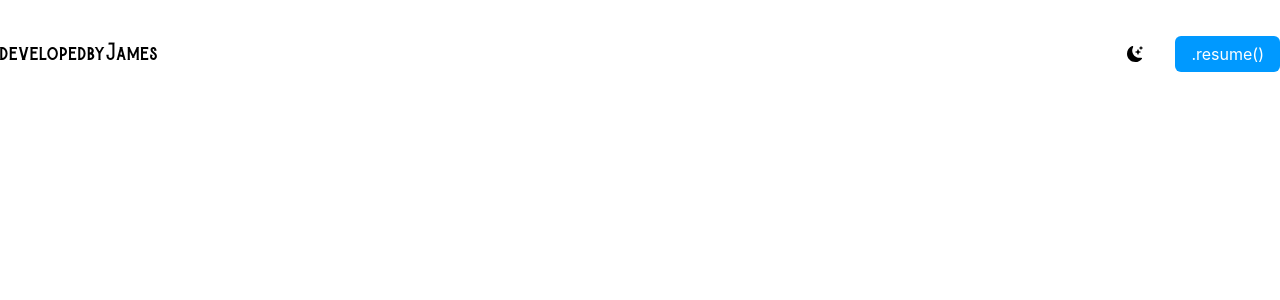
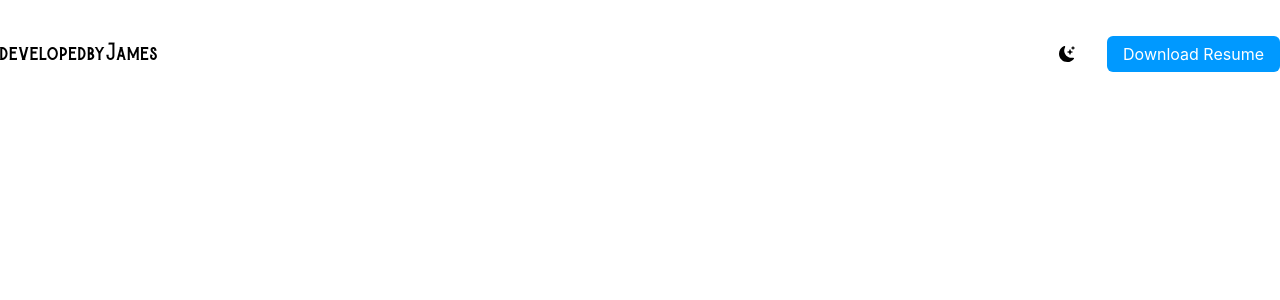
Before and after one commit to jamesvovos/portfolio, a Next.js app: page /components/navbar in a window 1280 px wide. Shown: the top 300 px of the page. Built offline with nearby package versions, Linux system fonts and the light colour scheme.

Commit message:
Changed resume download text

```diff
--- a/pages/components/navbar.tsx
+++ b/pages/components/navbar.tsx
@@ -14,7 +14,7 @@ export default function Navbar() {
               className="bg-customblue-50 text-white px-4 py-2 rounded-md ml-8"
               href="#"
             >
-              .resume()
+              Download Resume
             </a>
           </li>
         </ul>
```
